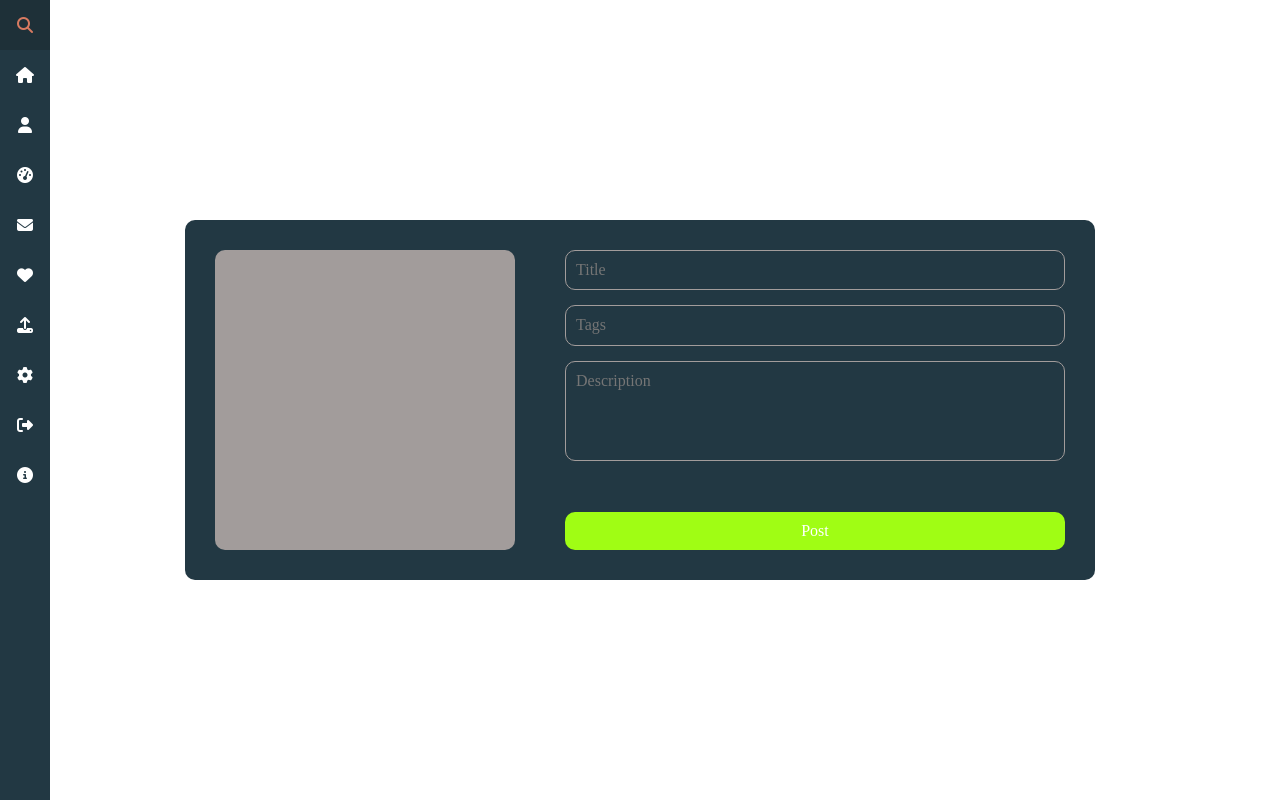
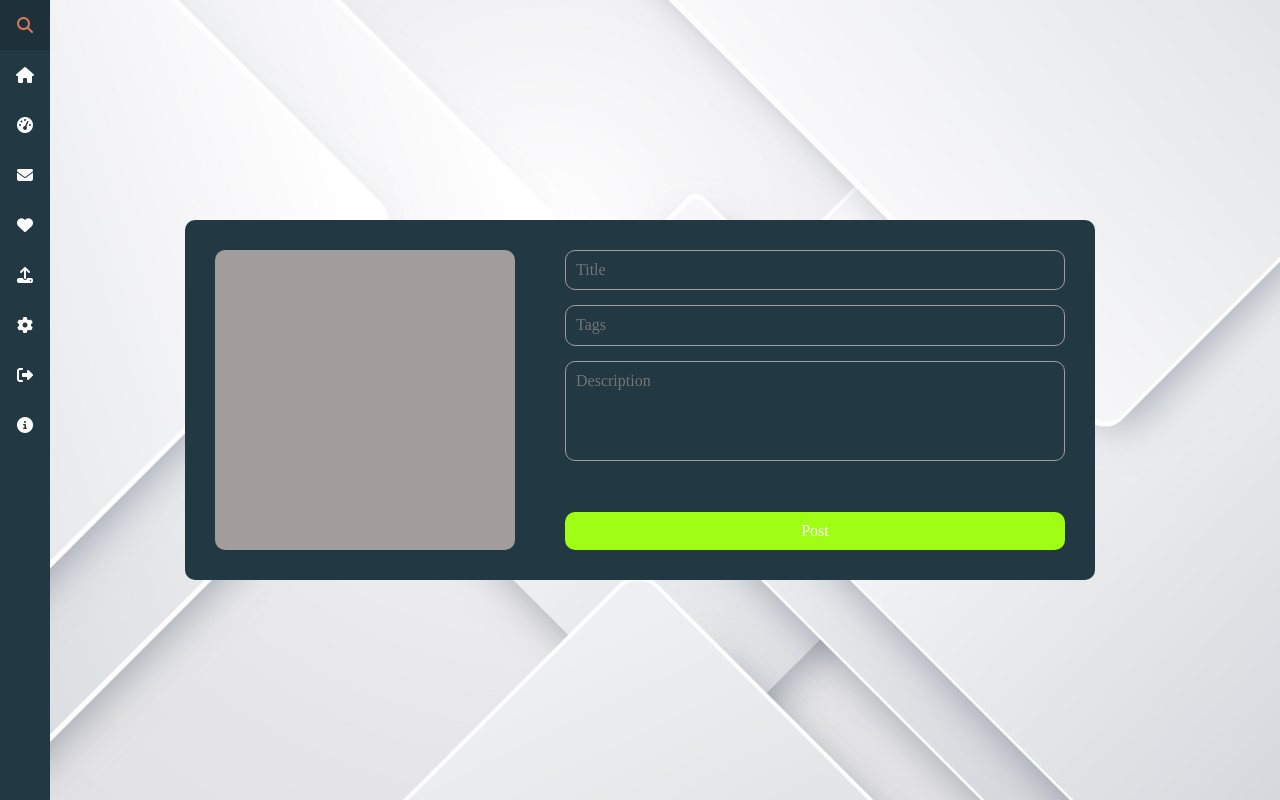
Before and after one commit to NotDenitsu/GalleryGaze, a PHP site: page /upload.php in a window 1280 px wide. Run offline with PHP 8.4, Linux system fonts and the light colour scheme; some libraries are stand-ins or nearby versions.

Commit message:
Added background and fixed forms

```diff
--- /dev/null
+++ b/GalleryGaze/backend/update_settings.php
@@ -0,0 +1,4 @@
+<?php
+
+
+?>
--- a/GalleryGaze/frontend/login.php
+++ b/GalleryGaze/frontend/login.php
@@ -17,7 +17,7 @@ include "../backend/utilities.php";
     <link rel="stylesheet" href="../static/css/style.css">
     <script src="https://kit.fontawesome.com/689600d0a2.js" crossorigin="anonymous"></script>
 </head>
-<body class="authentication__body">
+<body>
     <div class="authentication__container-main container">
         <div class="authentication__container-image">
             <img class="authentication__image" src="../static/assets/images/horse.jpg">
--- a/GalleryGaze/frontend/register.php
+++ b/GalleryGaze/frontend/register.php
@@ -17,7 +17,7 @@ include "../backend/utilities.php";
     <link rel="stylesheet" href="../static/css/style.css">
     <script src="https://kit.fontawesome.com/689600d0a2.js" crossorigin="anonymous"></script>
 </head>
-<body class="authentication__body">
+<body>
     <div class="authentication__container-main container">
         <div class="authentication__container-image">
             <img class="authentication__image" src="../static/assets/images/horse.jpg">
--- a/GalleryGaze/frontend/upload.php
+++ b/GalleryGaze/frontend/upload.php
@@ -15,7 +15,7 @@
 
 <body>
     <?php include "../templates/navigation.php" ?>
-    <div class="upload__container-main container">
+    <form class="upload__container-main container" method="post">
             <div class="upload__container-content">
                 <div class="upload__container-image">
                     <button id="upload-button" class="upload__button-upload"><i class="fa-solid fa-upload"></i></button>
@@ -29,8 +29,8 @@
                     <textarea id="upload-description" class="upload__field-description" name="description"
                         placeholder="Description"></textarea>
                 </div>
-                <button id="upload-button" class="upload__button-post">Post</button>
+                <button id="upload-button" class="upload__button-post" type="submit" name="upload">Post</button>
             </div>
-    </div>
+    </form>
 </body>
 </html>
--- a/GalleryGaze/static/css/style.css
+++ b/GalleryGaze/static/css/style.css
@@ -38,14 +38,15 @@
 	transform: translate(-50%, -50%);
 }
 
+body{
+	background-image: url("../assets/images/background.jpg");
+	background-size: cover;
+	background-repeat: no-repeat;
+}
+
 /*End of universal styling*/
 
 /*Login and Register styling*/
-
-.authentication__body {
-	background: url("login-background.jpg");
-	background-size: cover;
-}
 
 .authentication__container-main {
 	display: flex;
@@ -262,8 +263,8 @@
 	justify-content: flex-start;
 	gap: 20px;
 	padding: 30px;
-	max-width: 400px;
-	max-height: 600px;
+	max-width: 600px;
+	min-height: 600px;;
 	border-radius: 10px;
 	box-shadow: 5px 5px 20px rgba(0, 0, 0, 0.4);
 	background-color: #223843;
@@ -292,8 +293,9 @@
 }
 
 .profile__avatar {
-	min-width: 120px;
-	min-height: 120px;
+	width: 120px;
+	height: 120px;
+	object-fit: cover;
 }
 
 .profile__avatar-frame {
@@ -585,8 +587,9 @@
 
 
 .settings__avatar {
-	min-width: 75px;
-	min-height: 75px;
+	width: 75px;
+	height: 75px;
+	object-fit: cover;
 }
 
 .settings__container-fields {
--- a/GalleryGaze/templates/navigation.php
+++ b/GalleryGaze/templates/navigation.php
@@ -34,12 +34,12 @@
                 <a href="#" class="navigation__link"><i class="fas fa-search"></i></a>
             </li>
             <li class="navigation__item">
-                <a href="#" class="navigation__link"><i class="fas fa-home"></i><span
+                <a href="home.php" class="navigation__link"><i class="fas fa-home"></i><span
                         class="navigation__text">Home</span></a>
                 <span class="navigation__tooltip">Home</span>
             </li>
             <li class="navigation__item">
-                <a href="#" class="navigation__link"><i class="fas fa-user"></i><span
+                <a href="profile.php?id=<?=@$_SESSION['user']['id']?>" class="navigation__link <?php if(!isset($_SESSION['user'])) echo "hidden"?>"><i class="fas fa-user"></i><span
                         class="navigation__text">Profile</span></a>
                 <span class="navigation__tooltip">Profile</span>
             </li>
@@ -59,7 +59,7 @@
                 <span class="navigation__tooltip">Favourites</span>
             </li>
             <li class="navigation__item">
-                <a href="#" class="navigation__link"><i class="fas fa-upload"></i><span
+                <a href="upload.php" class="navigation__link"><i class="fas fa-upload"></i><span
                         class="navigation__text">Upload</span></a>
                 <span class="navigation__tooltip">Upload</span>
             </li>
@@ -70,8 +70,8 @@
             </li>
             <li class="navigation__item">
                 <a href="../backend/logout.php" class="navigation__link"><i class="fas fa-right-from-bracket"></i><span
-                        class="navigation__text">Log Out</span></a>
-                <span class="navigation__tooltip">Log Out</span>
+                        class="navigation__text"><?php if(isset($_SESSION['user'])){ echo "Log Out";} else { echo "Log In";}?></span></a>
+                <span class="navigation__tooltip"><?php if(isset($_SESSION['user'])){ echo "Log Out";} else { echo "Log In";}?></span>
             </li>
             <li class="navigation__item">
                 <a href="#" class="navigation__link"><i class="fas fa-info-circle"></i><span
```
Also changed, not shown: GalleryGaze/frontend/profile.php (+21 -7 lines), GalleryGaze/frontend/settings.php (+3 -11 lines), GalleryGaze/static/assets/images/background.jpg (added), GalleryGaze/static/assets/images/default-avatar.jpg (added), data/cat.jpg (added).
